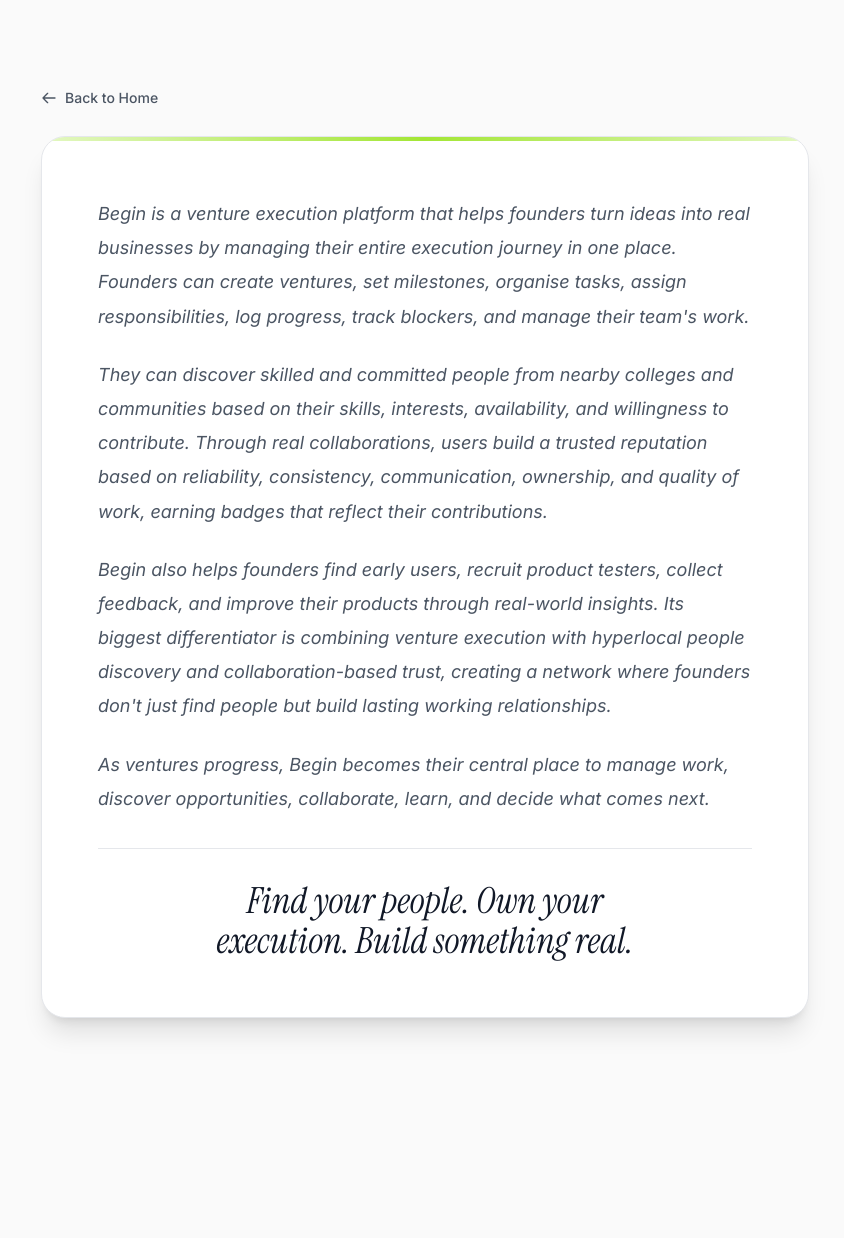
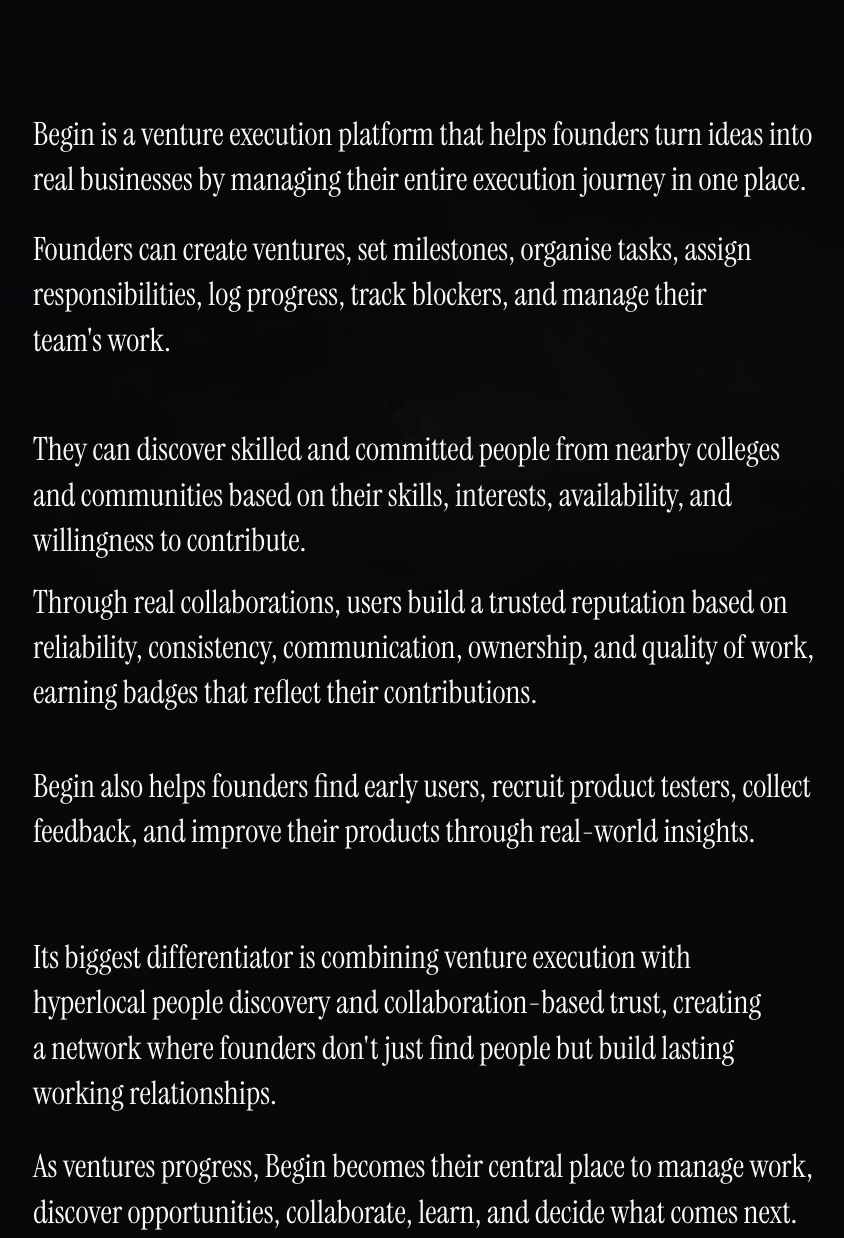
Before and after one commit to Rohit-joshi01/begin-landing-waitlist, a website: page learn-more.html in a window 1280 px wide. Shown: the top 1238 px of the page, without its empty margins (215-1059 px from the left). Before the commit the page ends 1106 px from the top, so only its background shows below. Drawn offline with nearby package versions, Linux system fonts and the light colour scheme; a web font is replaced by a local one.

Commit message:
minor changes

```diff
--- a/learn-more.html
+++ b/learn-more.html
@@ -27,14 +27,16 @@
             'on-primary': '#FFFFFF',
             'accent-lime': '#A3E635',
             'on-accent-lime': '#111827',
+            'inverse-surface': '#121316',
+            'obsidian-surface': '#070809',
+            'inverse-on-surface': '#F9FAFB',
+            'inverse-muted': '#9CA3AF',
           },
           fontFamily: {
             'serif': ['"Instrument Serif"', 'serif'],
+            'display': ['"Instrument Serif"', 'serif'],
             'body': ['"Inter"', 'sans-serif'],
             'mono': ['"Red Hat Mono"', 'monospace'],
-          },
-          borderRadius: {
-            'xl': '24px',
           },
         }
       }
@@ -43,61 +45,67 @@
   <link href="https://fonts.googleapis.com/css2?family=Instrument+Serif:ital@0;1&amp;family=Inter:ital,wght@0,400;0,500;0,600;0,700;1,400;1,500&amp;family=Red+Hat+Mono:wght@400;500&amp;display=swap" rel="stylesheet">
   <link rel="stylesheet" href="css/style.css">
 </head>
-<body class="bg-surface text-on-surface font-body antialiased min-h-screen flex items-center justify-center p-4 xs:p-6 sm:p-10 selection:bg-accent-lime selection:text-on-accent-lime">
+<body class="bg-obsidian-surface text-inverse-on-surface font-serif antialiased min-h-screen selection:bg-accent-lime selection:text-on-accent-lime relative flex flex-col justify-center">
 
-  <main class="w-full max-w-3xl my-auto py-6 xs:py-8 sm:py-12">
-    <!-- Subtle Back Navigation -->
-    <div class="mb-4 sm:mb-6">
-      <a href="index.html" class="inline-flex items-center gap-2 text-xs sm:text-sm font-medium text-on-surface-variant hover:text-on-surface transition-colors">
-        <svg class="w-4 h-4" fill="none" stroke="currentColor" viewBox="0 0 24 24">
-          <path stroke-linecap="round" stroke-linejoin="round" stroke-width="2" d="M10 19l-7-7m0 0l7-7m-7 7h18"></path>
-        </svg>
-        <span>Back to Home</span>
-      </a>
+  <!-- Fixed Cinematic Background (Unified with Page 1 Hero) -->
+  <div class="fixed inset-0 z-0 pointer-events-none overflow-hidden">
+    <img src="01-main_image_clean.png"
+         alt=""
+         aria-hidden="true"
+         class="w-full h-full object-cover object-[center_65%] sm:object-[center_82%] opacity-20 filter blur-[1px]">
+    <div class="absolute inset-0 bg-gradient-to-b from-obsidian-surface/90 via-obsidian-surface/85 to-obsidian-surface"></div>
   </div>
 
-    <!-- Content Card Container (Styled identically to the User Info Form Card) -->
-    <div class="relative w-full rounded-2xl sm:rounded-3xl bg-surface-card border border-outline shadow-xl overflow-hidden">
+  <!-- Content Container (Directly on Background, No Card, No Button) -->
+  <main class="relative z-10 w-full max-w-4xl mx-auto px-5 xs:px-7 sm:px-10 md:px-14 py-16 xs:py-20 sm:py-28 flex flex-col my-auto">
 
-      <!-- Top Ambient Gradient Accent Line (Identical to Form Top Line) -->
-      <div class="h-1 w-full bg-gradient-to-r from-accent-lime/30 via-accent-lime to-accent-lime/30 flex-shrink-0"></div>
+    <!-- Living Narrative with Uneven, Organic Rhythmic Spacing -->
+    <div class="flex flex-col font-serif text-xl xs:text-2xl sm:text-3xl md:text-[32px] text-inverse-on-surface leading-[1.38] sm:leading-[1.42] text-pretty">
 
-      <!-- Inner Content Area -->
-      <div class="p-6 xs:p-8 sm:p-12 md:p-14 flex flex-col gap-6 sm:gap-8">
+      <!-- Stanza 1: The Core Definition -->
+      <p class="pb-4 sm:pb-6">
+        Begin is a venture execution platform that helps founders turn ideas into real businesses by managing their entire execution journey in one place.
+      </p>
 
-        <!-- Living Italic Narrative with Breathing Room & Thought Stanzas -->
-        <div class="flex flex-col gap-5 sm:gap-6 font-body italic text-sm xs:text-base sm:text-lg md:text-[18px] text-on-surface-variant leading-[1.85] sm:leading-[1.9]">
-
-          <p class="text-pretty">
-            Begin is a venture execution platform that helps founders turn ideas into real businesses by managing their entire execution journey in one place.
+      <!-- Stanza 2: The Execution Engine (Paired with Stanza 1, followed by a deeper pause) -->
+      <p class="pb-12 sm:pb-16">
         Founders can create ventures, set milestones, organise tasks, assign responsibilities, log progress, track blockers, and manage their team&#39;s work.
       </p>
 
-          <p class="text-pretty">
+      <!-- Stanza 3: Hyperlocal Discovery -->
+      <p class="pb-3 sm:pb-4">
         They can discover skilled and committed people from nearby colleges and communities based on their skills, interests, availability, and willingness to contribute.
+      </p>
+
+      <!-- Stanza 4: Trust & Reputation Badges (Tight continuation from Stanza 3, then a medium breath) -->
+      <p class="pb-9 sm:pb-12">
         Through real collaborations, users build a trusted reputation based on reliability, consistency, communication, ownership, and quality of work, earning badges that reflect their contributions.
       </p>
 
-          <p class="text-pretty">
+      <!-- Stanza 5: Early Users & Testers (Stand-alone thought followed by dramatic expansion) -->
+      <p class="pb-14 sm:pb-20">
         Begin also helps founders find early users, recruit product testers, collect feedback, and improve their products through real-world insights.
+      </p>
+
+      <!-- Stanza 6: The Core Differentiator -->
+      <p class="pb-5 sm:pb-7">
         Its biggest differentiator is combining venture execution with hyperlocal people discovery and collaboration-based trust, creating a network where founders don&#39;t just find people but build lasting working relationships.
       </p>
 
-          <p class="text-pretty">
+      <!-- Stanza 7: The Vision & Central Workspace -->
+      <p class="pb-0">
         As ventures progress, Begin becomes their central place to manage work, discover opportunities, collaborate, learn, and decide what comes next.
       </p>
 
     </div>
 
-        <!-- Closing Manifesto Statement -->
-        <div class="pt-6 sm:pt-8 border-t border-outline">
-          <p class="font-serif italic text-2xl xs:text-[26px] sm:text-3xl md:text-4xl text-on-surface leading-snug text-center text-balance">
-            Find your people. Own your execution. Build something real.
-          </p>
+    <!-- Closing Manifesto Statement (Matching 'Find your people, build your thing') -->
+    <div class="pt-12 sm:pt-20 border-t border-inverse-on-surface/15 mt-12 sm:mt-16">
+      <h2 class="font-serif text-[clamp(28px,5.5vw,56px)] leading-[1.12] text-inverse-on-surface tracking-tight text-balance">
+        Find your people,<br> Build your thing.
+      </h2>
     </div>
 
-      </div>
-    </div>
   </main>
 
 </body>
```
Also changed, not shown: index.html (+22 -13 lines). Lines whose indentation alone changed are shown as unchanged.
